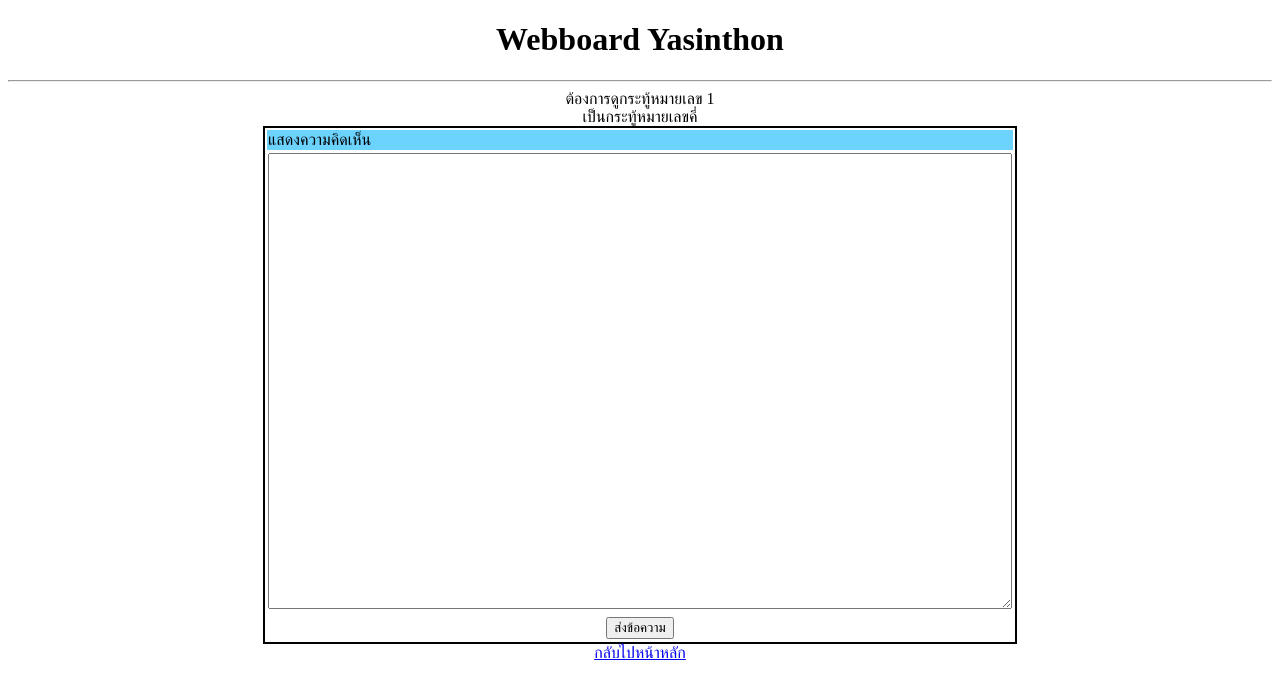
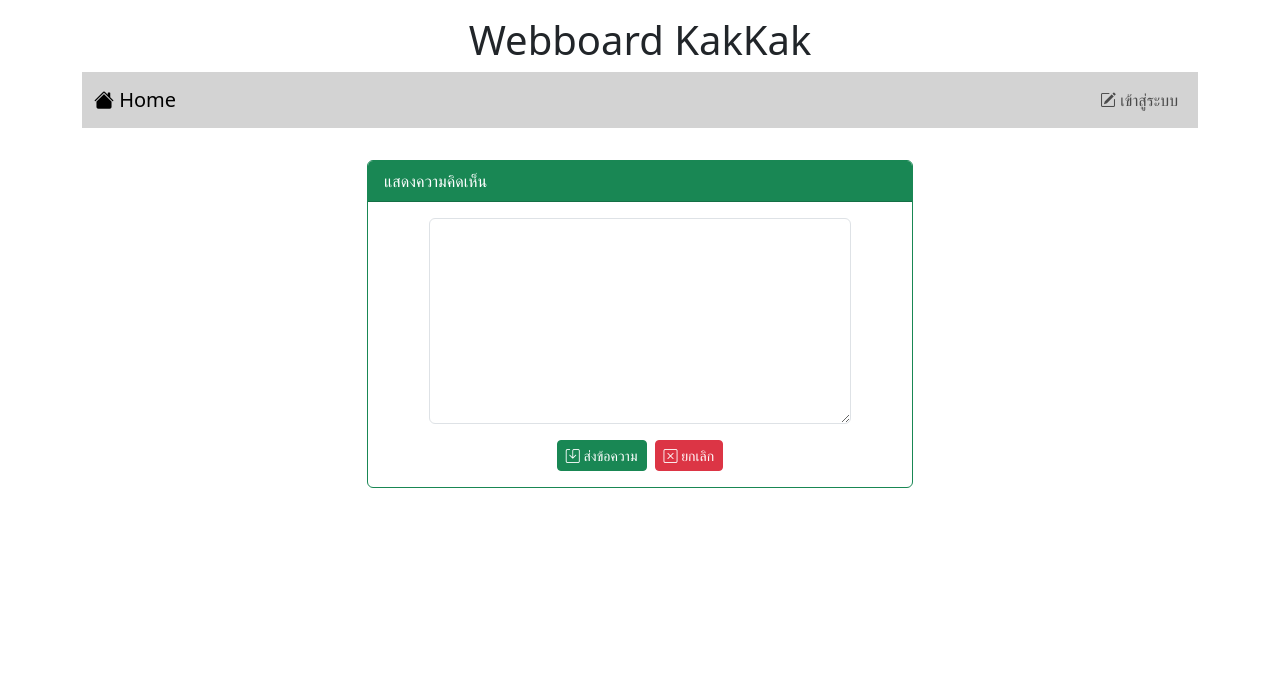
Before and after one commit to yasinthon18/Webboard_ECT, a PHP site: page /post.php?id=1 in a window 1280 px wide. Shown: the top 699 px of the page. Run offline with PHP 8.4, Linux system fonts and the light colour scheme; data that the repository does not hold is empty.

Commit message:
Work10
Work10

```diff
--- a/post.php
+++ b/post.php
@@ -4,39 +4,58 @@
     <meta charset="UTF-8">
     <meta name="viewport" content="width=device-width, initial-scale=1.0">
     <title>Document</title>
+    <link rel="stylesheet" href="bootstrap-5.3.2-dist/css/bootstrap.min.css">
+    <script src="bootstrap-5.3.2-dist/js/bootstrap.bundle.min.js"></script>
+    <link rel="stylesheet" href="https://cdn.jsdelivr.net/npm/bootstrap-icons@1.11.3/font/bootstrap-icons.min.css">
 </head>
 <body>
+    <div class="container-lg">
+        <h1 style="text-align: center;" class="mt-3">Webboard KakKak</h1>
+        <?php include "nav.php" ?>
+        <div class="row mt-3">
+            <div class="col-lg-3 col-md-2 col-sm-1"></div>
+            <div class="col-lg-6 col-md-8 col-sm-10">
 
-    <h1 style="text-align: center;">Webboard Yasinthon</h1>
-    <hr>
-    <div style="text-align: center;">
+            <?php
+            $conn=new PDO("mysql:host=localhost;dbname=webboard;charset=utf8","root","");
+            $sql="SELECT post.title,post.content,post.post_date,user.login FROM post INNER JOIN user ON (post.user_id=user.id) WHERE post.id=$_GET[id]";
+            $result=$conn->query($sql);
+            while($row=$result->fetch()){
+            echo "<div class='card border-primary'>";
+            echo "<div class='card-header bg-primary text-white'>$row[0]</div>";
+            echo "<div class='card-body'>$row[1]<br><br>$row[3] - $row[2]</div>";
+            echo "</div>";
+            }
+            ?>
 
-    <?php
-    $id = $_GET['id'];
-
-    $odd = "คี่";
-    $even = "คู่";
-
-    if(($id % 2) == 0){
-        echo "ต้องการดูกระทู้หมายเลข $id"."<br>";
-        echo "เป็นกระทู้หมายเลข$even"."<br>";
-    }
-    else{
-        echo "ต้องการดูกระทู้หมายเลข $id"."<br>";
-        echo "เป็นกระทู้หมายเลข$odd"."<br>";
-    }
-    ?>
-
-    <table style="border: 2px solid black; width: 40%;" align="center">
-        <tr>
-            <td colspan="2" style="background-color: #6cd2fe; text-align:left"">แสดงความคิดเห็น</td></tr>
-        <tr>
-            <td><textarea name="message" rows="30" cols="90"></textarea></td></tr>
-        <tr>
-            <td><input type="submit" value="ส่งข้อความ"></td>
-        </tr>
-    </table>
-    <a href="index.php">กลับไปหน้าหลัก</a>
+            <div class="card border-success mt-3">
+                <div class="card-header bg-success text-white">
+                    แสดงความคิดเห็น</div>
+                <div class="card-body">
+                    <form action="post_save.php" method="post">
+                        <input type="hidden" name="post_id" value="<?= $_GET['id'];?>">
+                        <div class="row mb-3 justify-content-center">
+                            <div class="col-lg-10">
+                                <textarea name="comment" rows="8" class="form-control" required></textarea>
+                            </div>
+                        </div>
+                        <div class="row">
+                            <div class="col-lg-12 d-flex justify-content-center">
+                                <button type="submit" class="btn btn-success btn-sm text-white">
+                                <i class="bi bi-save"></i> ส่งข้อความ
+                                </button>
+                                <button type="reset" class="btn btn-danger btn-sm ms-2">
+                                <i class="bi bi-x-square"></i> ยกเลิก
+                                </button>
+                            </div>
+                        </div>
+                    </form>
+                </div>
+                </div>
+                <br>
+            </div>
+            <div class="col-lg-3 col-md-2 col-sm-1"></div>
+        </div>
     </div>
 </body>
 </html>
```
Also changed, not shown: index.php (+23 -17 lines), post_save.php (added, +12 -0 lines), register.php (+10 -4 lines).
